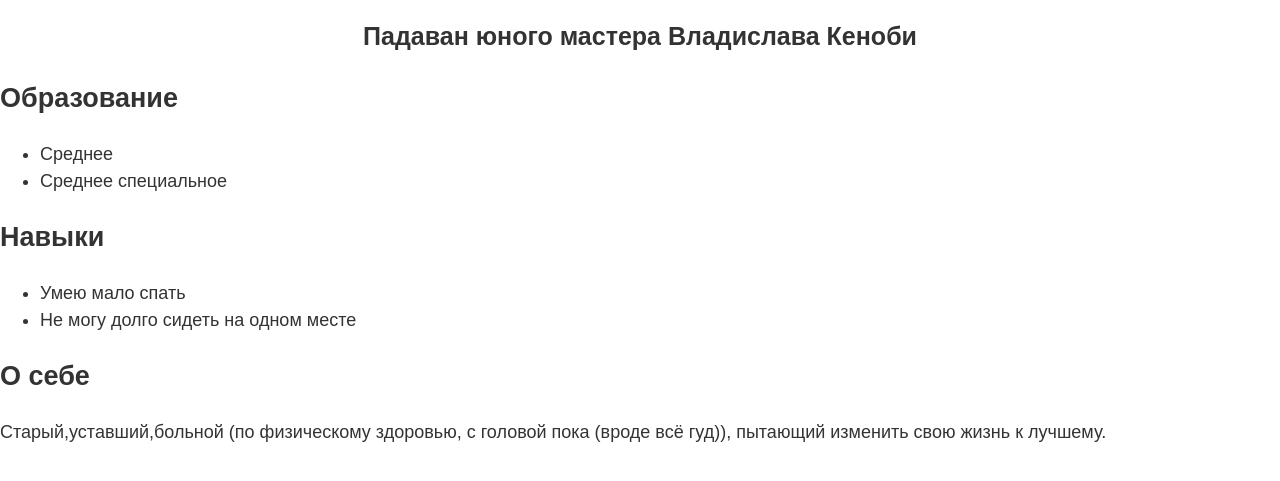
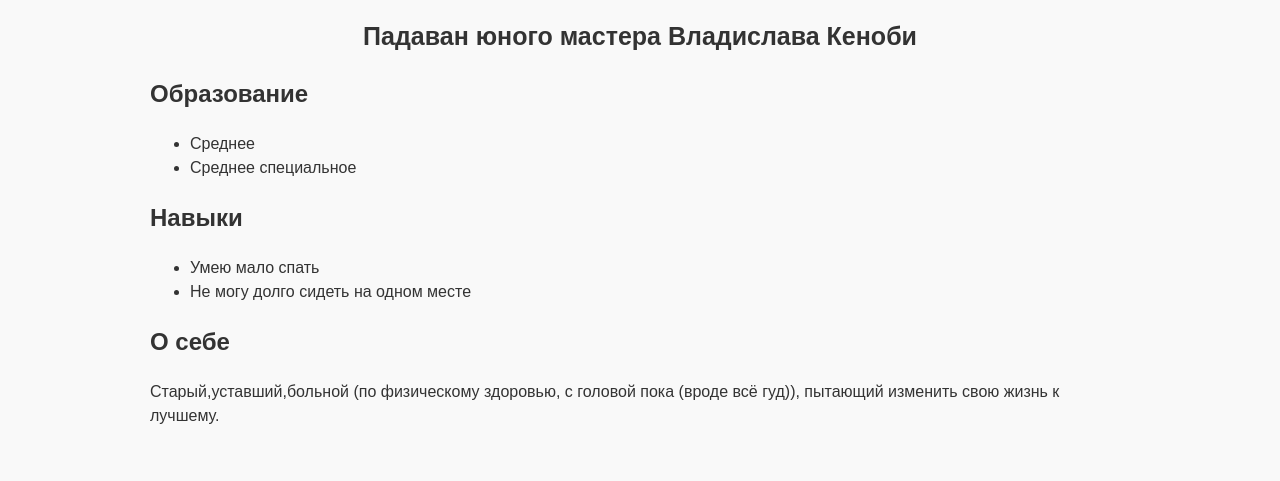
Before and after one commit to Setik19/11.github.io, a plain HTML site: page index.html in a window 1280 px wide. Shown: the part 81-562 px from the top of the page. Drawn offline with Linux system fonts and the light colour scheme; files whose address does not match are found by name.

Commit message:
Add files via upload

```diff
--- a/index.html
+++ b/index.html
@@ -3,7 +3,7 @@
 <head>
 <meta charset="UTF-8">
 <title>Моё описание</title>
-<link rel="stylesheet" href="C:\Users\set\Desktop\Css.css">
+<link rel="stylesheet" href="C:\Users\set\Desktop\style.css">
 </head>
 <body>
 <main>
```
